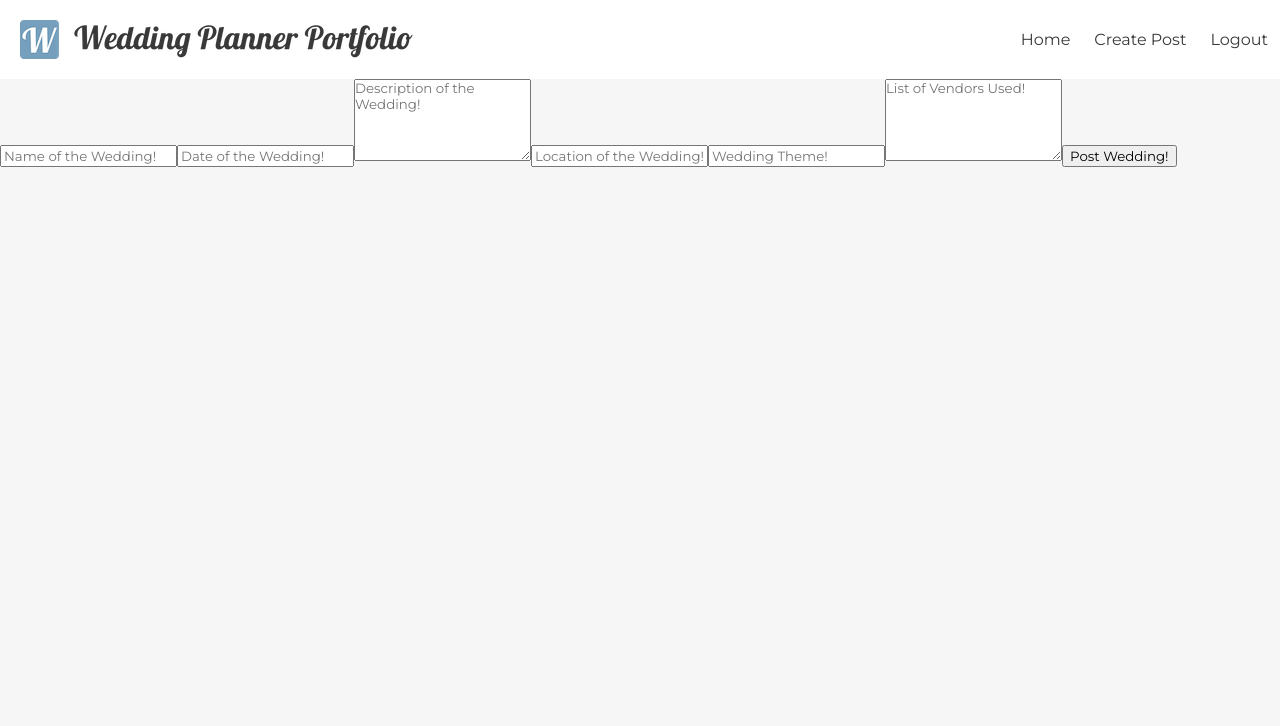
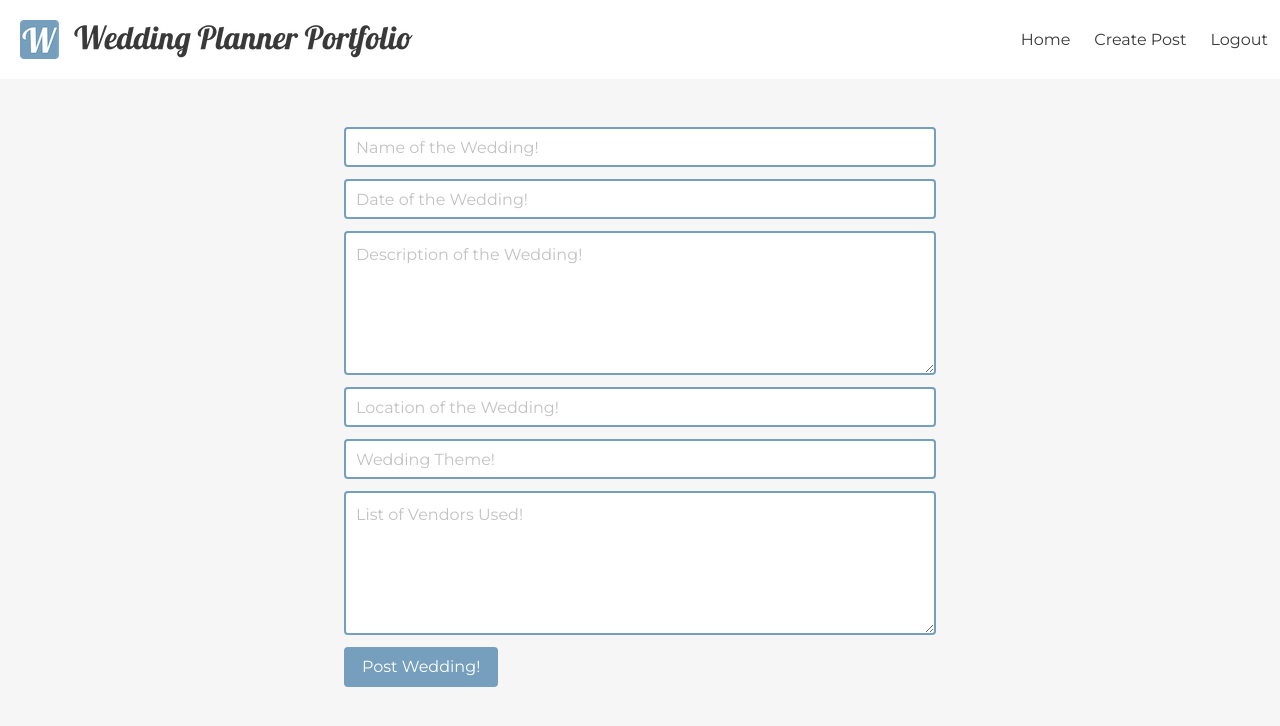
Before and after one commit to build-week-wedding-planner/FrontEnd, a React (Create React App) app in the folder wedding-app/: page /protected in a window 1280 px wide. Shown: the top 726 px of the page. Built offline with nearby package versions, Linux system fonts and the light colour scheme; sample sign-in values are in the browser's storage.

Commit message:
fixed a form i forgot

```diff
--- a/wedding-app/src/components/PostForm.js
+++ b/wedding-app/src/components/PostForm.js
@@ -3,6 +3,13 @@ import { connect } from 'react-redux';
 import { addNewPost } from './actions';
 
 
+var section = {
+    'display': 'flex',
+    'justify-content': 'center',
+}
+var form = {
+    'width': '50%'
+}
 
 class PostForm extends React.Component {
     state = {
@@ -45,55 +52,85 @@ class PostForm extends React.Component {
 
     render() {
         return (
-            <div className="postForm">
-                <form onSubmit={this.addPost}>
+            <section class="section has-text-centered" style={section}>
+                <form onSubmit={this.addPost} style={form}>
+                <div class="field">
+                        <div class="control">
                             <input
+                                class="input is-primary"
                                 type="text"
                                 name="eventname"
                                 placeholder="Name of the Wedding!"
                                 value={this.state.post.eventname}
-                        onChange={this.handleChange}
+                                onChange={this.handleChanges}
                             />
+                        </div>
+                    </div>
+                    <div class="field">
+                        <div class="control">
                             <input
+                                class="input is-primary"
                                 type="text"
                                 name="date"
                                 placeholder="Date of the Wedding!"
                                 value={this.state.post.date}
-                        onChange={this.handleChange}
+                                onChange={this.handleChanges}
                             />
+                        </div>
+                    </div>
+                    <div class="field">
+                        <div class="control">
                             <textarea
+                                class="textarea is-primary"
                                 type="text"
                                 name="description"
                                 placeholder="Description of the Wedding!"
                                 value={this.state.post.description}
-                        onChange={this.handleChange}
+                                onChange={this.handleChanges}
                                 rows="5"
                             />
+                        </div>
+                    </div>
+                    <div class="field">
+                        <div class="control">
                             <input
+                                class="input is-primary"
                                 type="text"
                                 name="location"
                                 placeholder="Location of the Wedding!"
                                 value={this.state.post.location}
-                        onChange={this.handleChange}
+                                onChange={this.handleChanges}
                             />
+                        </div>
+                    </div>
+                    <div class="field">
+                        <div class="control">
                             <input
+                                class="input is-primary"
                                 type="text"
                                 name="theme"
                                 placeholder="Wedding Theme!"
                                 value={this.state.post.theme}
-                        onChange={this.handleChange}
+                                onChange={this.handleChanges}
                             />
+                        </div>
+                    </div>
+                    <div class="field">
+                        <div class="control">
                             <textarea
+                                class="textarea is-primary"
                                 type="text"
                                 name="vendors"
                                 placeholder="List of Vendors Used!"
                                 value={this.state.post.vendors}
-                        onChange={this.handleChange}
+                                onChange={this.handleChanges}
                                 rows="5"
                             />
-                    <button>Post Wedding!</button>
+                        </div>
+                    </div>
+                    <button class="button is-primary">Post Wedding!</button>
                 </form>
-            </div>
+            </section>
 
         );
     }
```
Lines whose indentation alone changed are shown as unchanged.
